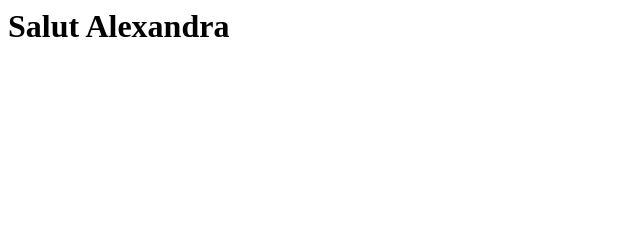
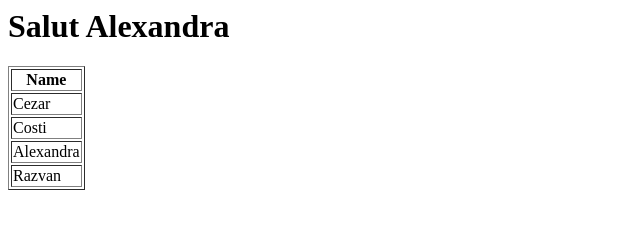
Before and after one commit to malexa21/foldergit, a plain HTML site: page index.html in a window 1280 px wide. Shown: the whole page, without its empty margins (0-640 px from the left). Drawn offline with Linux system fonts and the light colour scheme.

Commit message:
Am creat un tabel de user

```diff
--- a/index.html
+++ b/index.html
@@ -4,5 +4,27 @@
     </head>
     <body>
         <h1>Salut Alexandra</h1>
+
+        <table border="1px">
+            <thead>
+                <tr>
+                    <th>Name</th>
+                </tr>
+            </thead>
+            <tbody>
+                <tr>
+                    <td>Cezar</td>
+                </tr>
+                <tr>
+                    <td>Costi</td>
+                </tr>
+                <tr>
+                    <td>Alexandra</td>
+                </tr>
+                <tr>
+                    <td>Razvan</td>
+                </tr>
+            </tbody>
+        </table>
     </body>
 </html>
```
